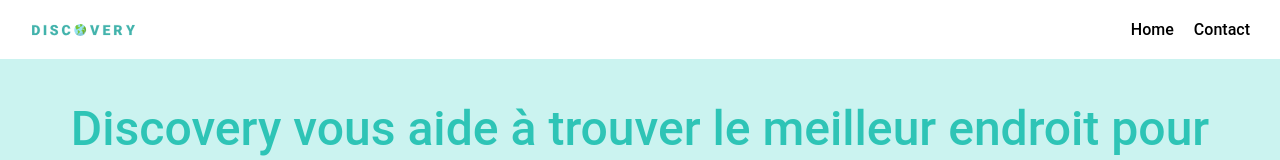
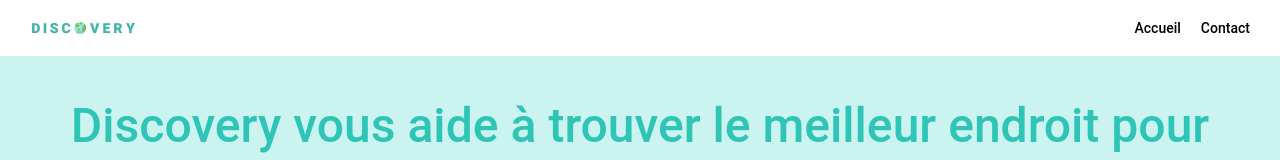
Before and after one commit to gobelinmalin/bordeaux_mars_20_p2_discovery, a React (Create React App) app: page / in a window 1280 px wide. Shown: the top 160 px of the page. Built offline with nearby package versions, Linux system fonts and the light colour scheme.

Commit message:
navbar version mobile

```diff
--- a/src/components/NavBar.js
+++ b/src/components/NavBar.js
@@ -12,7 +12,7 @@ const NavBar = () => {
     <nav className="NavBar">
       <img src={logoSvg} className="NavBar_logo"  alt="logo"/>
       <div className="NavBar_links">
-        <Link className="NavBar_link" to="/">Home</Link>
+        <Link className="NavBar_link" to="/">Accueil</Link>
         <Link className="NavBar_link" to="/contact">Contact</Link>
       </div>
     </nav>
--- a/src/style/css/NavBar.css
+++ b/src/style/css/NavBar.css
@@ -6,7 +6,7 @@
   justify-content: space-between;
 }
 
-.NavBar_logo{
+.NavBar_logo {
   width: 180px;
   height: 20px;
  }
@@ -22,4 +22,11 @@
   text-decoration: none;
   color:#000000;
   font-weight: 500;
+  font-size: 14px;
 }
+
+@media screen and (max-width: 450px) {
+  .NavBar_links {
+    display: none;
+  }
+}
```
Lines whose indentation alone changed are shown as unchanged.
